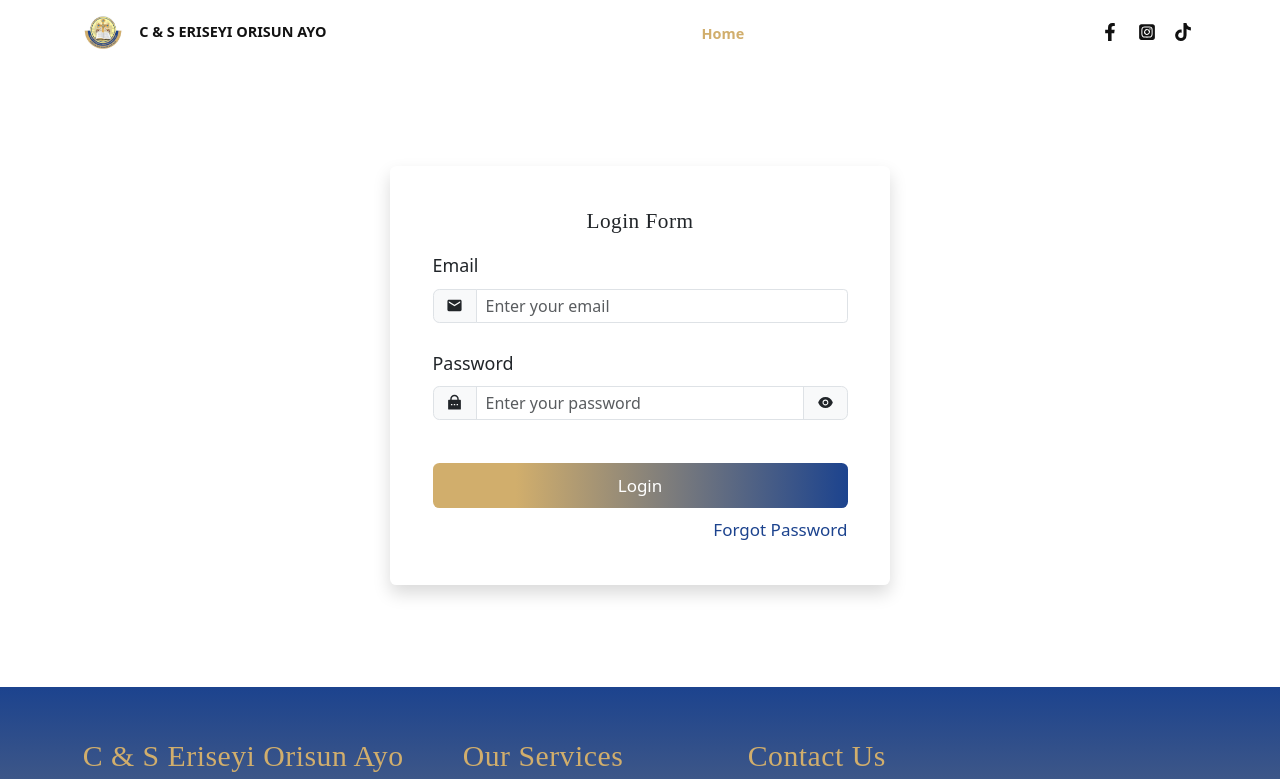
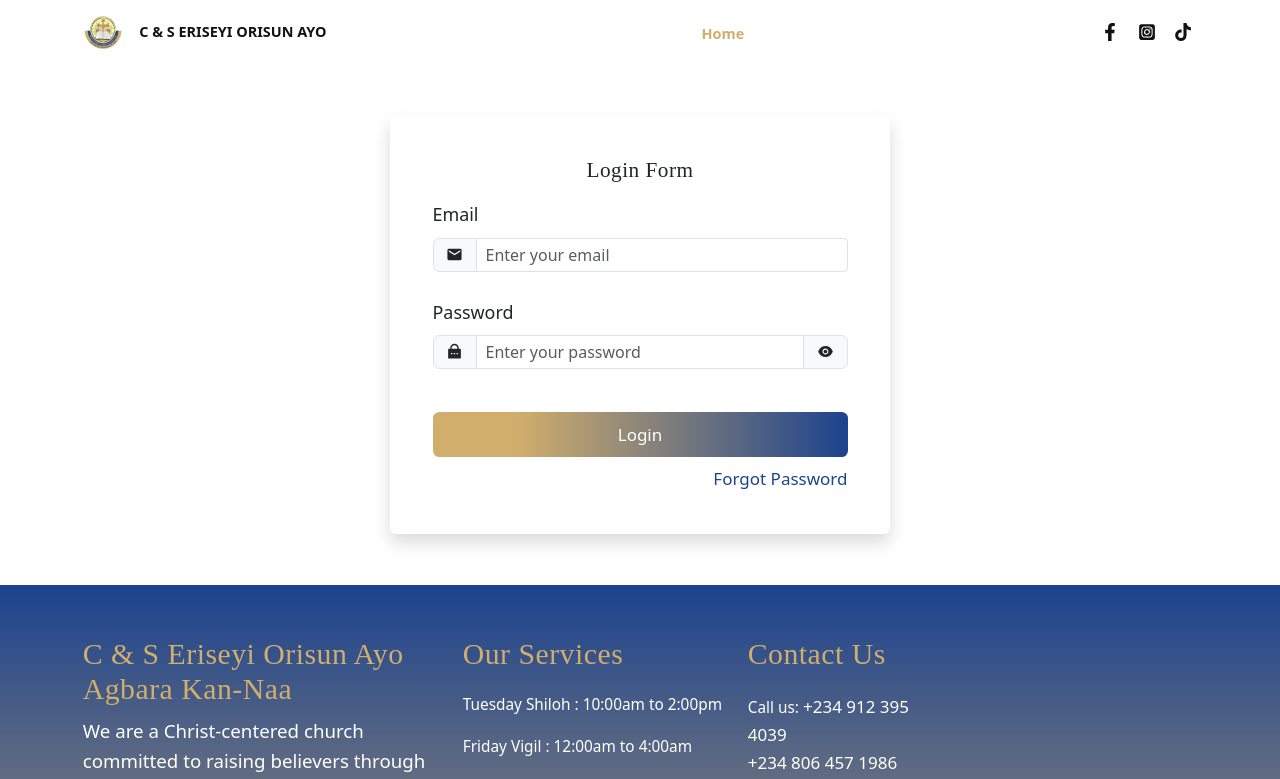
Before and after one commit to tcarsity/eriseyi-orisun-ayo, a React (Vite) app: page /admin/login in a window 1280 px wide. Shown: the top 779 px of the page. Built offline with nearby package versions, Linux system fonts and the light colour scheme.

Commit message:
adjustment

```diff
--- a/src/components/admin/Login.jsx
+++ b/src/components/admin/Login.jsx
@@ -145,7 +145,7 @@ const Login = () => {
     <>
       <Layout>
         <section className="login py-5">
-          <div className="container py-5">
+          <div className="container">
             <div className="row justify-content-center">
               <div className="col-md-12 col-md-8 col-lg-6 admin">
                 <div className="card shadow border-0 p-4">
--- a/src/components/pages/AddMember.jsx
+++ b/src/components/pages/AddMember.jsx
@@ -67,7 +67,7 @@ const AddMember = () => {
     <>
       <Layout>
         <section className="section-6 py-5">
-          <div className="container py-5">
+          <div className="container">
             <div className="row justify-content-center">
               <div className="col-md-12 col-md-8 col-lg-6">
                 <div className="card shadow border-0 ">
```
